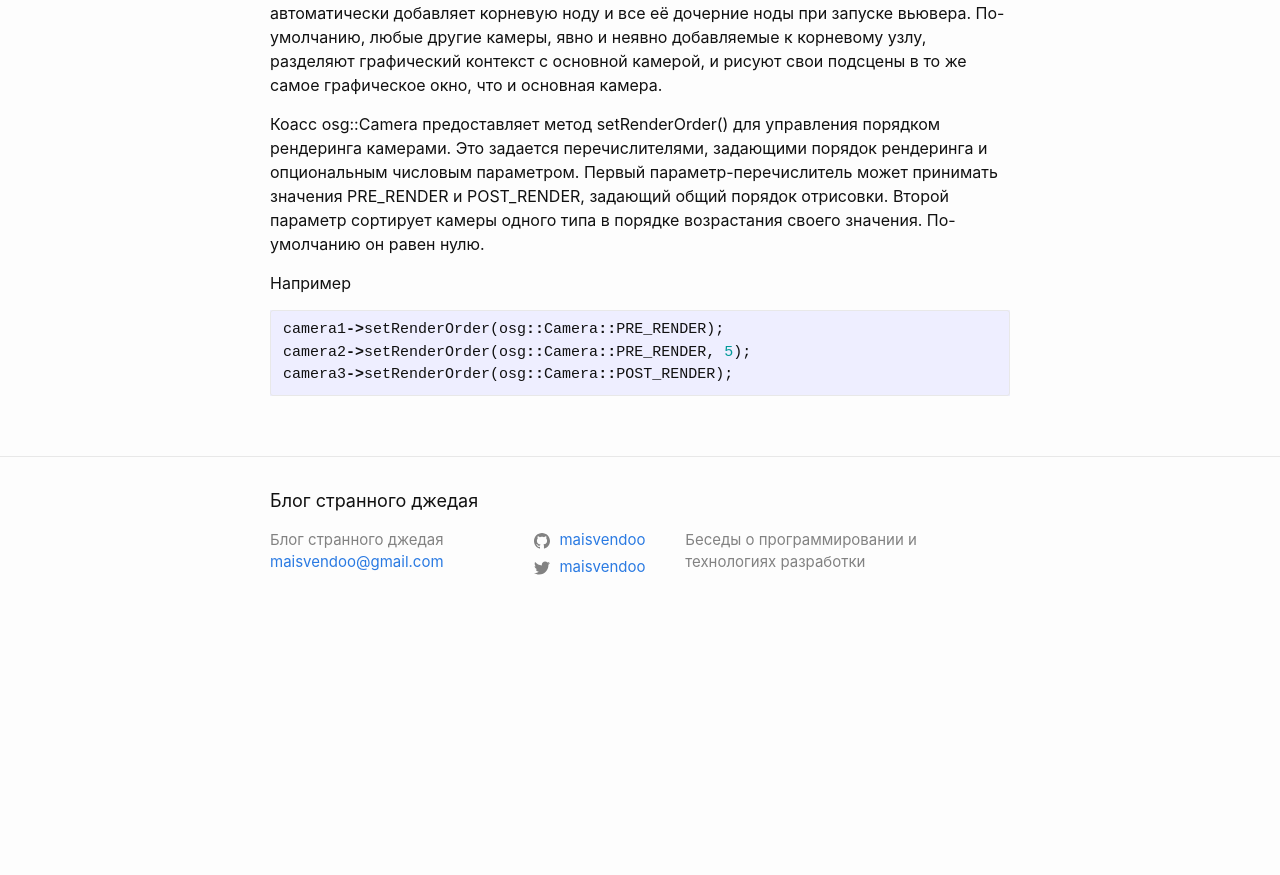
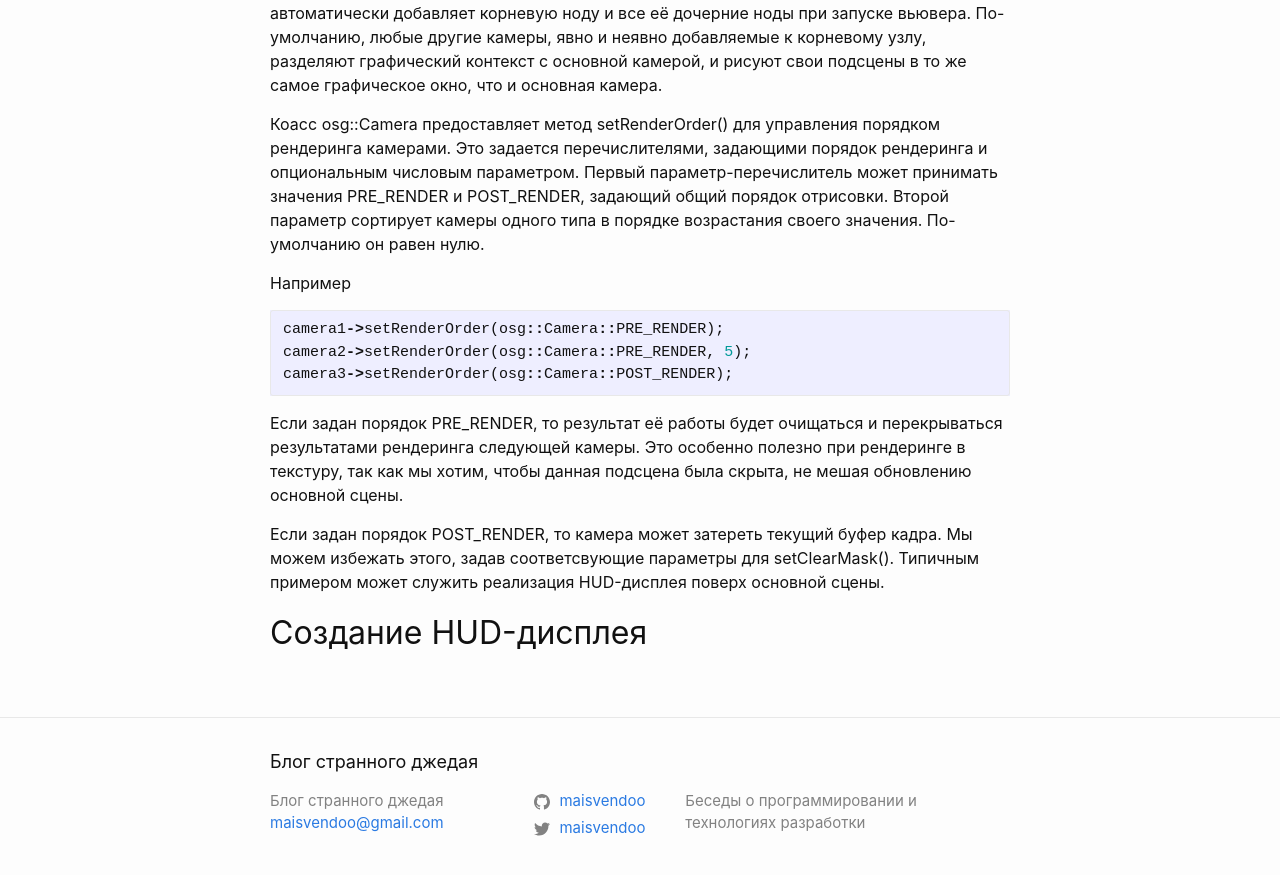
Before and after one commit to maisvendoo/maisvendoo.github.io, a Jekyll site: the page built from _posts/2018-11-05-from-world-to-screen.markdown, in a window 1280 px wide and 900 px high, scrolled down 3540 px. Shown: the top 875 px of the window. Built offline with Jekyll 4.4.1, drawn with Linux system fonts in a browser that asks for light colours; before the commit the page ends 4179 px from its top, so only the background shows below that.

Commit message:
Camera class

````diff
--- a/_posts/2018-11-05-from-world-to-screen.markdown
+++ b/_posts/2018-11-05-from-world-to-screen.markdown
@@ -101,3 +101,9 @@ camera1->setRenderOrder(osg::Camera::PRE_RENDER);
 camera2->setRenderOrder(osg::Camera::PRE_RENDER, 5);
 camera3->setRenderOrder(osg::Camera::POST_RENDER);
 ```
+
+Если задан порядок PRE_RENDER, то результат её работы будет очищаться и перекрываться результатами рендеринга следующей камеры. Это особенно полезно при рендеринге в текстуру, так как мы хотим, чтобы данная подсцена была скрыта, не мешая обновлению основной сцены.
+
+Если задан порядок POST_RENDER, то камера может затереть текущий буфер кадра. Мы можем избежать этого, задав соответсвующие параметры для setClearMask(). Типичным примером может служить реализация HUD-дисплея поверх основной сцены.
+
+## Создание HUD-дисплея
````
